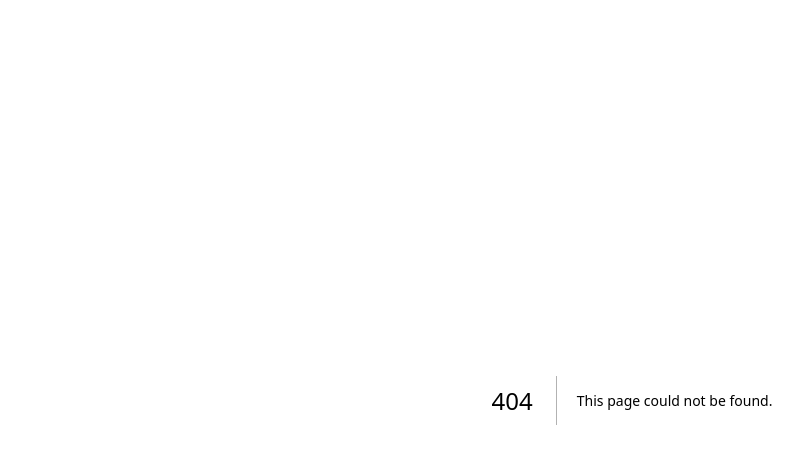
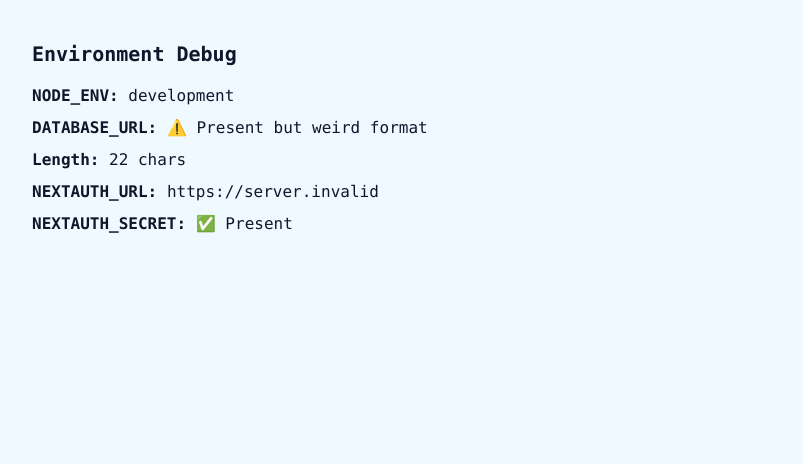
Before and after one commit to masterboa-xx/clinicflow-hostinger, a Next.js app: page /env-check in a window 1280 px wide. Before the commit this address had no page. Shown: the top 464 px of the page, without its empty margins (8-811 px from the left). Built offline with nearby package versions, Linux system fonts and the light colour scheme; no server answers.

Commit message:
chore: add env-check page for debugging hostinger variables

```diff
--- /dev/null
+++ b/app/env-check/page.tsx
@@ -0,0 +1,29 @@
+export const dynamic = 'force-dynamic';
+
+export default function EnvCheckPage() {
+    const dbUrl = process.env.DATABASE_URL;
+    const nextAuthUrl = process.env.NEXTAUTH_URL;
+    const nextAuthSecret = process.env.NEXTAUTH_SECRET;
+
+    return (
+        <div className="p-10 font-mono">
+            <h1 className="text-xl font-bold mb-4">Environment Debug</h1>
+            <div className="space-y-2">
+                <p><strong>NODE_ENV:</strong> {process.env.NODE_ENV}</p>
+                <p>
+                    <strong>DATABASE_URL:</strong>{' '}
+                    {dbUrl ? (dbUrl.startsWith('mysql://') ? '✅ Present (Starts with mysql://)' : '⚠️ Present but weird format') : '❌ Missing (Undefined)'}
+                </p>
+                <p>
+                    <strong>Length:</strong> {dbUrl?.length || 0} chars
+                </p>
+                <p>
+                    <strong>NEXTAUTH_URL:</strong> {nextAuthUrl || '❌ Missing'}
+                </p>
+                <p>
+                    <strong>NEXTAUTH_SECRET:</strong> {nextAuthSecret ? '✅ Present' : '❌ Missing'}
+                </p>
+            </div>
+        </div>
+    );
+}
```
Also changed, not shown: 1 other file (tests, documents, lock files or other folders).
